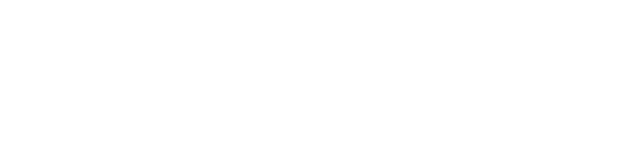
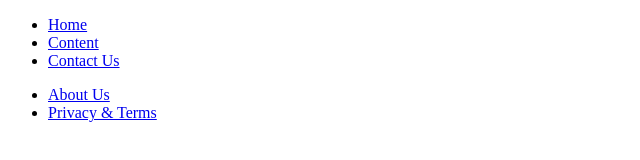
Before and after one commit to NayzR/MyWebsite, a plain HTML site: page index.html in a window 1280 px wide. Shown: the whole page, without its empty margins (0-640 px from the left). Drawn offline with Linux system fonts and the light colour scheme.

Commit message:
adding header and footer

```diff
--- a/index.html
+++ b/index.html
@@ -6,6 +6,23 @@
   <title>Document</title>
 </head>
 <body>
-
+  <header>
+    <nav>
+      <ul>
+        <li><a href="youtube.com">Home</a></li>
+        <li><a href="youtube.com">Content</a></li>
+        <li><a href="youtube.com">Contact Us</a></li>
+      </ul>
+    </nav>
+  </header>
+  <main></main>
+  <footer>
+    <nav>
+      <ul>
+        <li><a href="youtube.com">About Us</a></li>
+        <li><a href="youtube.com">Privacy & Terms</a></li>
+      </ul>
+    </nav>
+  </footer>
 </body>
 </html>
```
